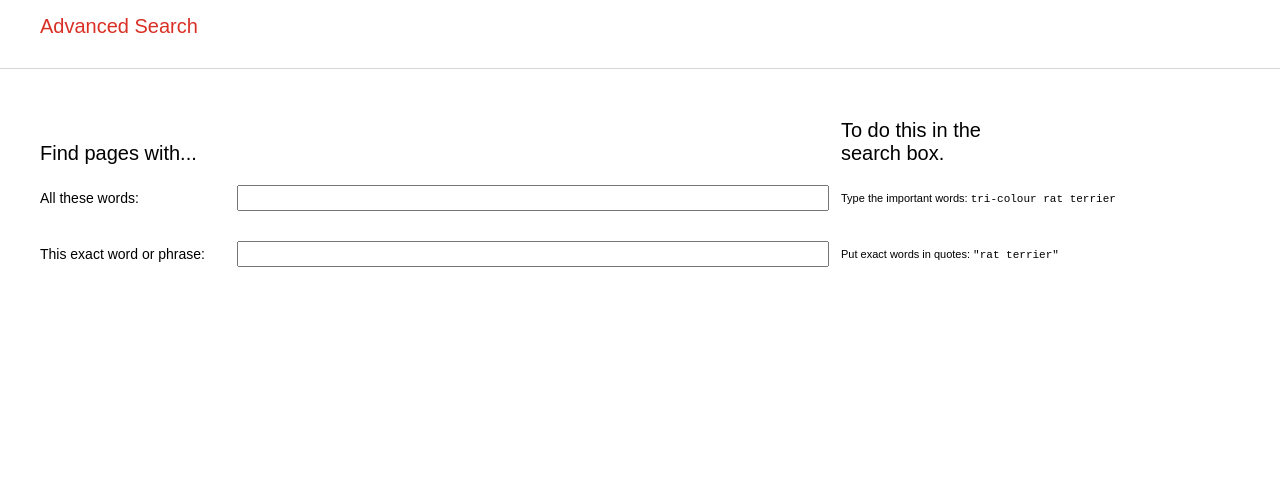
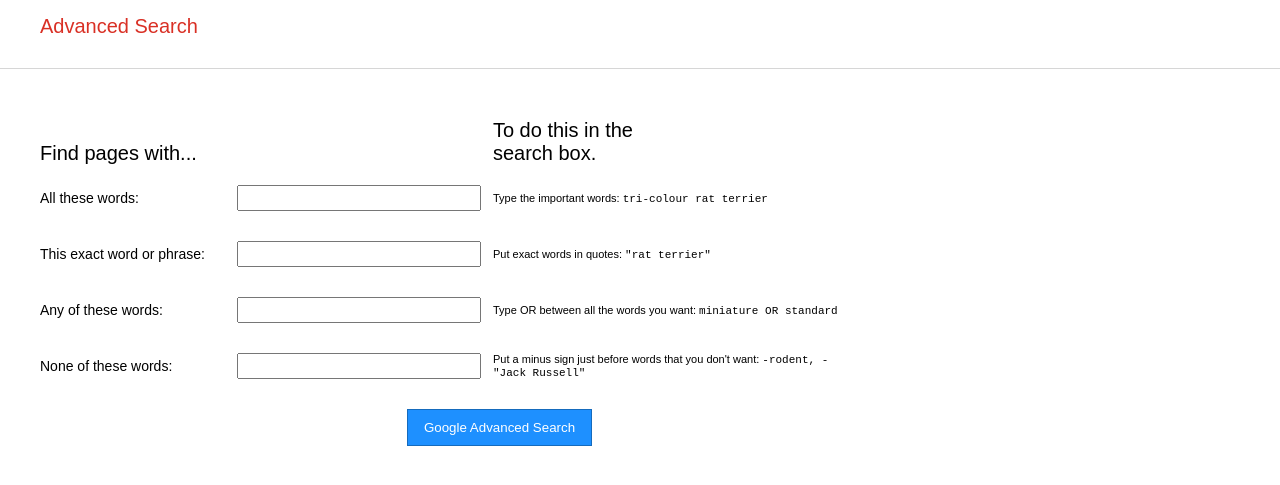
Before and after one commit to toonjohners/cs50web-search, a plain HTML site: page advanced.html in a window 1280 px wide. Shown: the part 65-550 px from the top of the page. Drawn offline with Linux system fonts and the light colour scheme.

Commit message:
new branch

```diff
--- a/advanced.html
+++ b/advanced.html
@@ -6,6 +6,7 @@
     <!-- Link to CSS -->
     <link rel="stylesheet" href="styles.css" />
     <title>Advanced Search</title>
+    <link rel="shortcut icon" href="favicon.ico" type="image/x-icon">
 </head>
 <body>
     <!-- HEADER START -->
@@ -42,7 +43,29 @@
                 <input type="text" name="as_epq">
                 <div class="clarification">
                     Put exact words in quotes: <span class="monospace">"rat terrier"</span>
-</div>
-
+    </div>
+    </div>
+            <div class="form-group">
+                <label>Any of these words: </label>
+                <input type="text" name="as_oq">
+                <div class="clarification">
+                    Type OR between all the words you want: <span class="monospace">miniature OR standard</span>
+            </div>
+            </div>
+            <div class="form-group">
+                <label>None of these words:</label>
+                <input type="text" name="as_eq">
+                <div class="clarification">
+                    Put a minus sign just before words that you don't want: <span class="monospace">-rodent, -"Jack Russell"</span>
+            </div>
+            </div>
+            <div class="form-group">
+                <label></label>
+                <div class="right-align">
+                    <input type="submit" class="blue-button" value="Google Advanced Search">
+                </div>
+            </div>
+            </form>
+    </div>
 </body>
 </html>
--- a/styles.css
+++ b/styles.css
@@ -115,7 +115,7 @@ body {
   }
   .advanced-search-container .whitespace {
     display: inline-block;
-    width: 50%;
+    width: 21%;
   }
   .advanced-search-container .form-group {
     display: flex;
@@ -128,7 +128,7 @@ body {
     font-size: 14px;
   }
   .advanced-search-container .form-group input[type=text] {
-    width: 49%;
+    width: 20%;
     padding: 2px 0;
   }
   .advanced-search-container .form-group .clarification {
@@ -140,5 +140,5 @@ body {
     font-family: monospace;
   }
   .advanced-search-container .form-group .right-align {
-    width: 50%;
+    width: 30%;
   }
```
Also changed, not shown: index.html (+1 -0 lines), favicon.ico (added), 1 other file.
